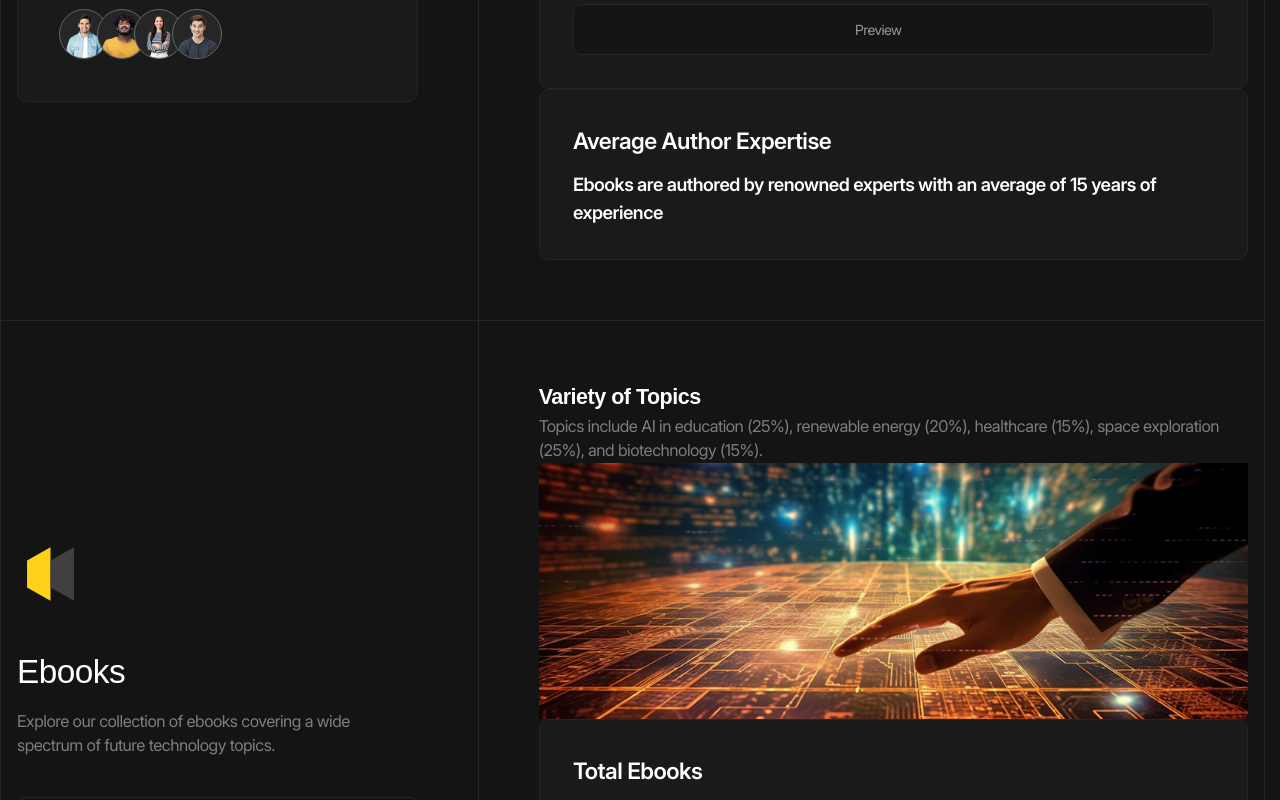
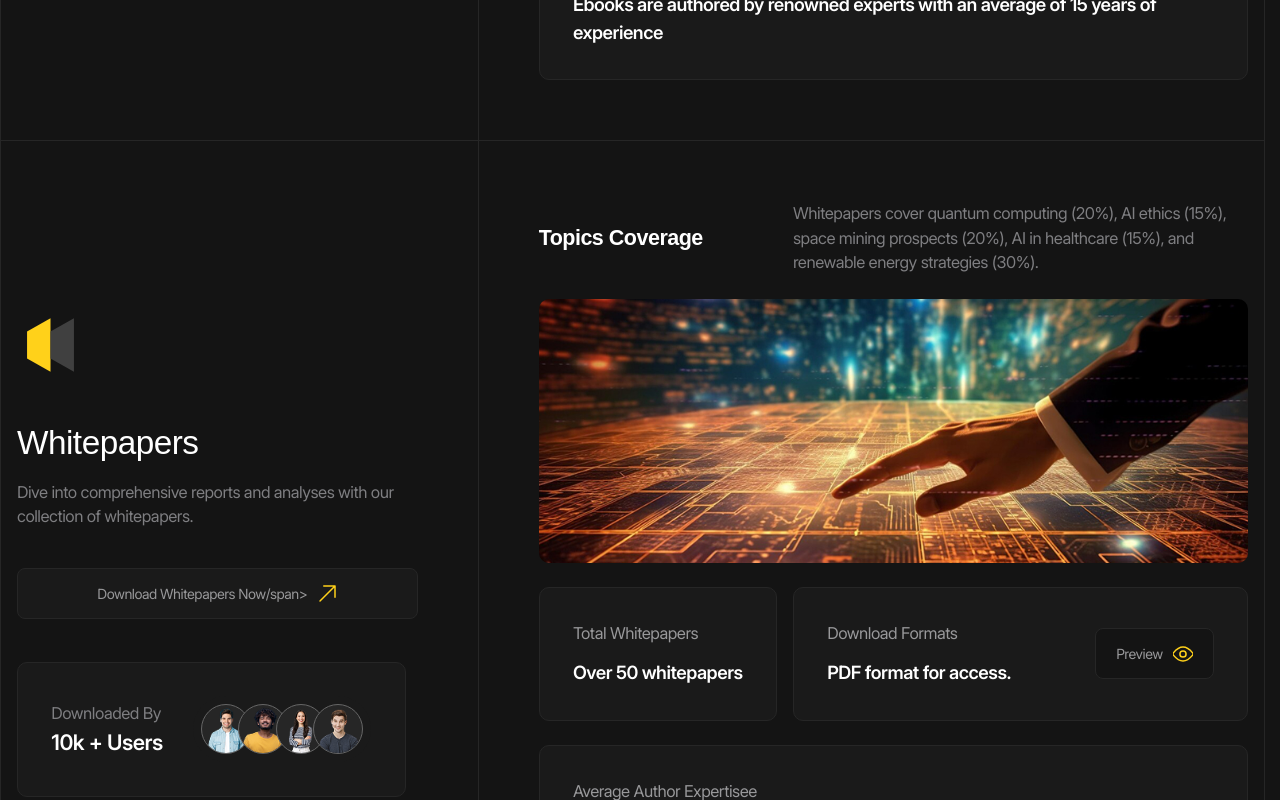
Before and after one commit to andrei-9226/future_tech, a website with bundled scripts: page index.html in a window 1280 px wide. Shown: the part 1000-1800 px from the top of the page. Built offline with nearby package versions, Linux system fonts and the light colour scheme.

Commit message:
feat: add styles to resources section

```diff
--- a/index.html
+++ b/index.html
@@ -644,7 +644,7 @@
                                             </p>
                                             <p class="download-info__subtitle h5">10k + Users</p>
                                         </div>
-                                        <div class="download-info__tem team">
+                                        <div class="download-info__team team">
                                             <img src="./images/team/1.png" alt="" class="team__person" width="50"
                                                 height="50" loading="lazy">
                                             <img src="./images/team/2.png" alt="" class="team__person" width="50"
@@ -699,17 +699,16 @@
                                     <img src="/images/resources/icon-2.svg" alt="" class="card__preview-icon" width="80"
                                         height="80" loading="lazy">
                                     <div class="card__preview-info">
-                                        <h3 class="card__preview-title">Ebooks</h3>
+                                        <h3 class="card__preview-title">Whitepapers</h3>
                                         <div class="card__preview-description">
                                             <p>
-                                                Explore our collection of ebooks covering a wide spectrum of future
-                                                technology topics.
+                                                Dive into comprehensive reports and analyses with our collection of whitepapers.
                                             </p>
                                         </div>
 
                                     </div>
                                     <a href="/" class="card__preview-link button button--dark-gray">
-                                        <span class="icon icon--yellow-arrow">Download Ebooks Now</span>
+                                        <span class="icon icon--yellow-arrow">Download Whitepapers Now/span>
                                     </a>
                                 </div>
                                 <div class="card__preview-extra">
@@ -736,12 +735,11 @@
                             <div class="card__body">
                                 <div class="card__grid card__grid--2-cols-alt">
                                     <div class="card__cell">
-                                        <h3 class="card__cell-title h5">Variety of Topics</h3>
+                                        <h3 class="card__cell-title h5">Topics Coverage</h3>
                                     </div>
                                     <div class="card__cell">
                                         <p class="card__cell-description">
-                                            Topics include AI in education (25%), renewable energy (20%), healthcare
-                                            (15%), space exploration (25%), and biotechnology (15%).
+                                            Whitepapers cover quantum computing (20%), AI ethics (15%), space mining prospects (20%), AI in healthcare (15%), and renewable energy strategies (30%).
                                         </p>
                                     </div>
                                     <div class="card__cell card__cell--wide">
@@ -749,8 +747,8 @@
                                             width="917" height="332" loading="lazy">
                                     </div>
                                     <div class="card__cell tile">
-                                        <h4 class="card__cell-subtitle">Total Ebooks</h4>
-                                        <p class="card__cell-description h6">Over 100 ebooks</p>
+                                        <h4 class="card__cell-subtitle">Total Whitepapers</h4>
+                                        <p class="card__cell-description h6">Over 50 whitepapers</p>
                                     </div>
                                     <div class="card__cell tile">
                                         <h4 class="card__cell-subtitle">Download Formats</h4>
@@ -760,9 +758,8 @@
                                         </a>
                                     </div>
                                     <div class="card__cell card__cell--wide tile">
-                                        <h4 class="card__cell-subtitle">Average Author Expertise</h4>
-                                        <p class="card__cell-description h6">Ebooks are authored by renowned experts
-                                            with an average of 15 years of experience</p>
+                                        <h4 class="card__cell-subtitle">Average Author Expertisee</h4>
+                                        <p class="card__cell-description h6">Whitepapers are authored by subject matter experts with an average of 20 years of experience.</p>
                                     </div>
                                 </div>
                             </div>
--- a/styles/blocks/_button.scss
+++ b/styles/blocks/_button.scss
@@ -30,4 +30,8 @@
     border-color: var(--color-accent);
     border-radius: rem(8);
   }
+
+  &--dark-gray{
+    background-color: var(--color-dark-10);
+  }
 }
--- a/styles/blocks/_card.scss
+++ b/styles/blocks/_card.scss
@@ -35,6 +35,10 @@
     &-main {
       display: grid;
       row-gap: fluid(50, 24);
+
+      @include tablet {
+        justify-content: start;
+      }
     }
 
     &-icon {
@@ -51,7 +55,7 @@
     padding-right: 0;
 
     @include tablet {
-      padding: rem(30) rem(16);
+      padding: rem(30) 0;
     }
   }
 
@@ -64,7 +68,20 @@
     }
 
     @include mobile {
-        grid-template-columns: 1fr;
+      grid-template-columns: 1fr;
+    }
+
+    &--2-cols-alt {
+
+      gap: rem(30) rem(20);
+
+      @include laptop {
+        gap: rem(24) rem(16);
+      }
+
+      @include mobile-above {
+        grid-template-columns: auto 1fr;
+      }
     }
   }
 
@@ -73,5 +90,42 @@
     flex-direction: column;
     justify-content: start;
     gap: fluid(20, 4);
+
+
+    &:has(> *:only-child) {
+      justify-content: center;
+    }
+
+    &:has(.card__cell-link) {
+      display: grid;
+      grid-template-columns: 1fr auto;
+      grid-template-areas: 'other link' 'other link';
+      align-items: center;
+      column-gap: rem(20);
+    }
+
+    &--wide {
+      grid-column: -1 / 1;
+    }
+
+    &-image {
+      width: 100%;
+      height: fluid(332, 169);
+      object-fit: cover;
+      border-radius: rem(12);
+
+      @include laptop {
+        border-radius: rem(10);
+      }
+    }
+
+    &-subtitle{
+      font: inherit;
+      color: var(--color-gray-60);
+    }
+
+    &-link{
+      grid-area: link;
+    }
   }
 }
--- /dev/null
+++ b/styles/blocks/_download.scss
@@ -0,0 +1,22 @@
+@use "../helpers" as *;
+
+.download-info {
+    display: inline-grid;
+    grid-template-columns: 1fr auto;
+    align-items: center;
+    column-gap: rem(50);
+
+    @include laptop {
+        column-gap: rem(30);
+    }
+
+    &__team{
+        --personImageSize: #{rem(50)};
+        background-color: var(--color-dark);
+        border-radius: rem(12);
+
+        @include laptop {
+            --personImageSize: #{rem(40)};
+        }
+    }
+}
--- a/styles/blocks/_icon.scss
+++ b/styles/blocks/_icon.scss
@@ -26,4 +26,10 @@
       background-image: url("../../icons/arrow-top-yellow.svg");
     }
   }
+
+  &--yellow-eye {
+    &::after {
+      background-image: url("../../icons/eye_yellow.svg");
+    }
+  }
 }
--- a/styles/main.scss
+++ b/styles/main.scss
@@ -29,6 +29,8 @@
 @use "blocks/blog-actions";
 @use "blocks/blog-card";
 
+@use "blocks/download";
+
 .header,
 main > *:not(:last-child),
 .footer {
```
Also changed, not shown: icons/eye_yellow.svg (added), styles/main.css, 1 other file.
